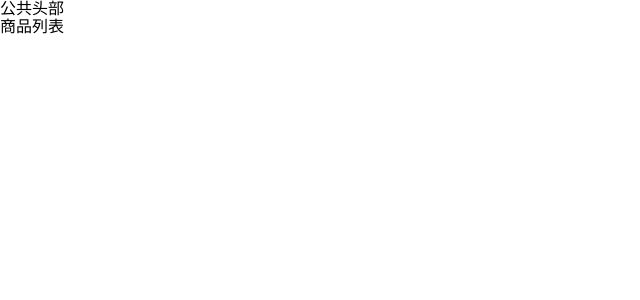
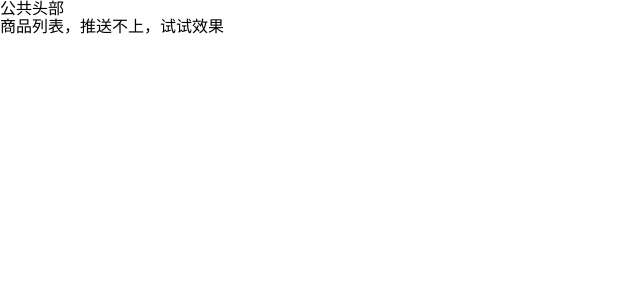
Before and after one commit to Dusam-Lds/guangzhou16_qiantai, a Vue app: page /#/goods/list in a window 1280 px wide. Shown: the top 300 px of the page, without its empty margins (0-640 px from the left). Built offline with nearby package versions, Linux system fonts and the light colour scheme.

Commit message:
试试推送效果

```diff
--- a/src/components/shop/goods/List.vue
+++ b/src/components/shop/goods/List.vue
@@ -1,6 +1,6 @@
 <template>
     <div>
-        商品列表
+        商品列表，推送不上，试试效果
     </div>
 </template>
 
```
